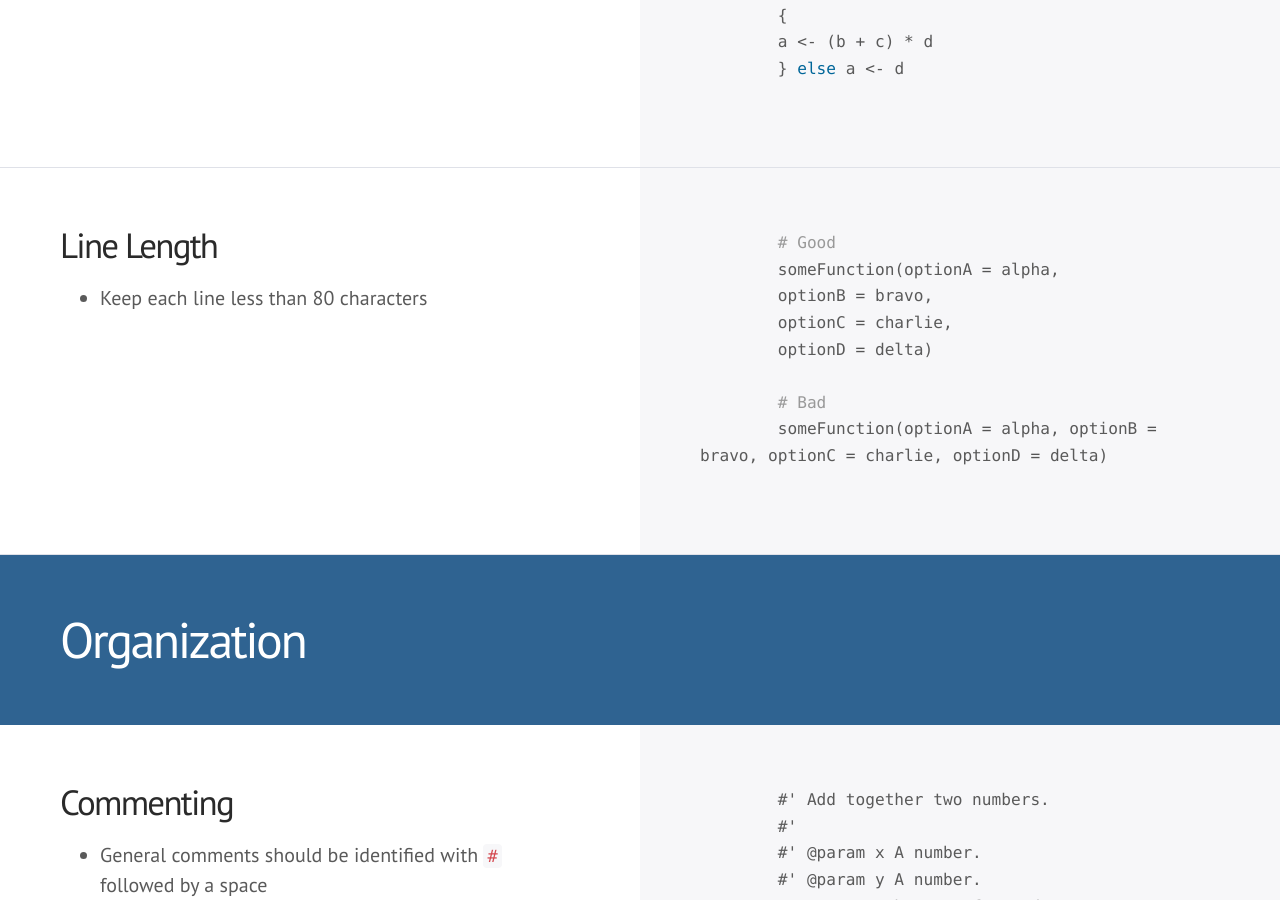
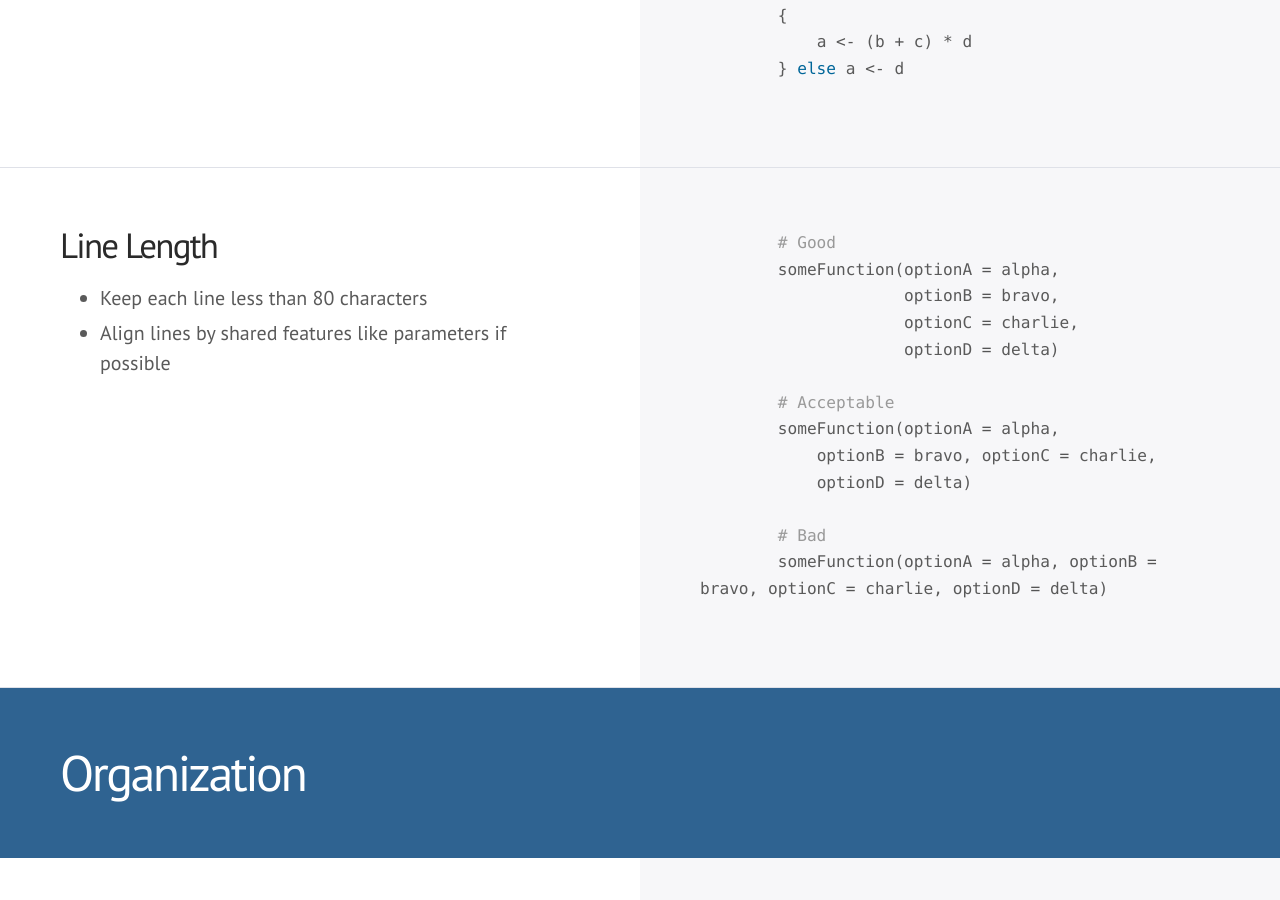
Before and after one commit to JEFworks-Lab/R-style-guide, a Jekyll site: the page built from index.html, in a window 1280 px wide and 900 px high, scrolled down 3836 px. Built offline with Jekyll 4.4.1, drawn with Linux system fonts in a browser that asks for light colours; some web fonts are replaced; Markdown is read by kramdown in place of the engine named in the settings.

Commit message:
fix autospacing

```diff
--- a/index.html
+++ b/index.html
@@ -186,6 +186,7 @@
 	<h3>Line Length</h3>
 	<ul>
 	    <li>Keep each line less than 80 characters</li>
+	    <li>Align lines by shared features like parameters if possible</li>
 	</ul>
     </div>
     <div class="col">
@@ -194,6 +195,11 @@
 	someFunction(optionA = alpha,
                      optionB = bravo,
                      optionC = charlie,
+                     optionD = delta)
+
+	# Acceptable
+	someFunction(optionA = alpha,
+            optionB = bravo, optionC = charlie,
             optionD = delta)
 
 	# Bad
```
Lines whose indentation alone changed are shown as unchanged.
